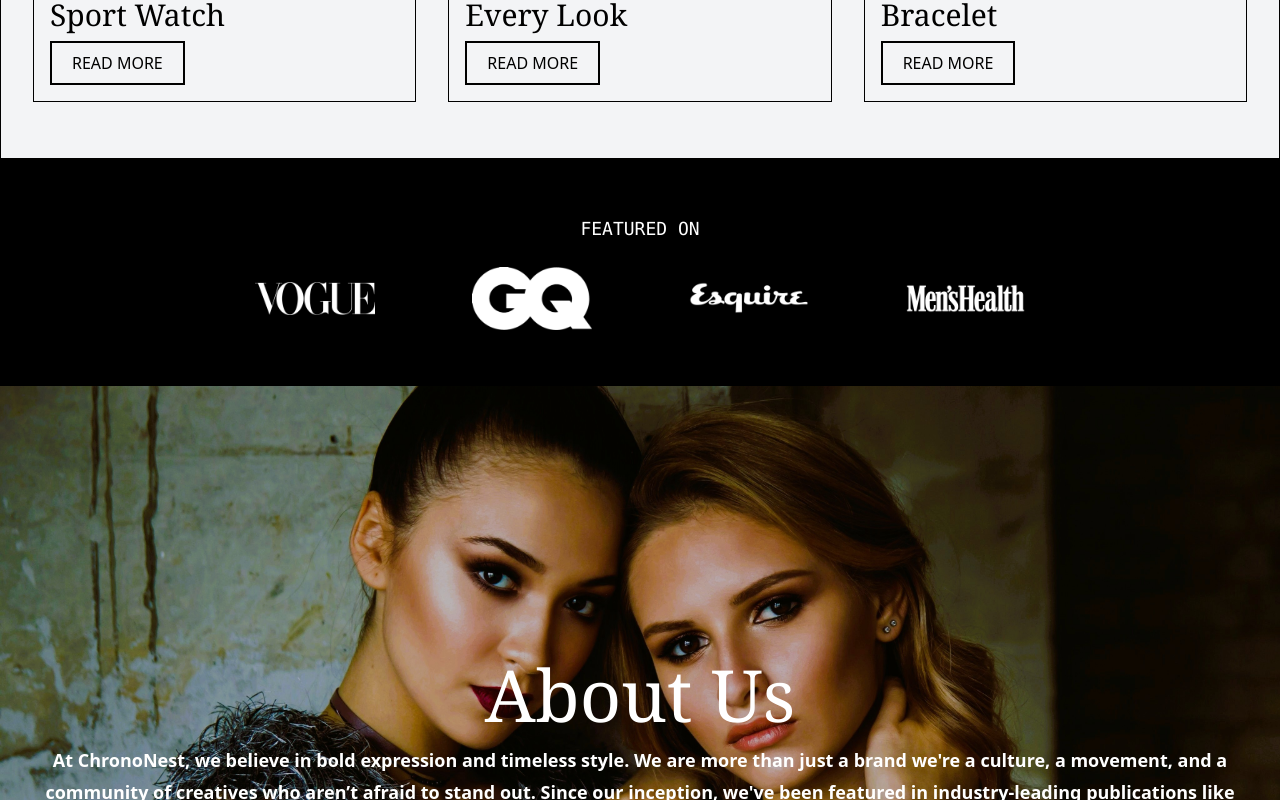
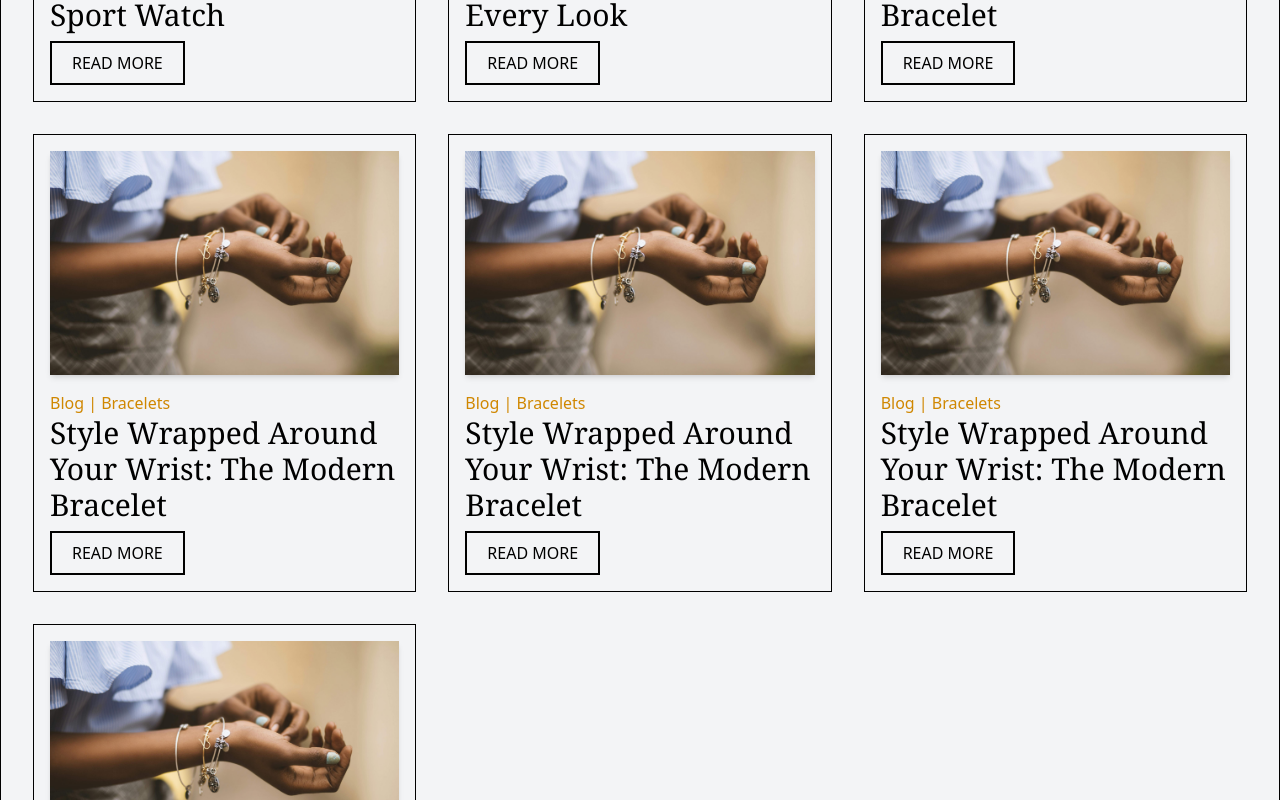
Before and after one commit to SamuelAdom/ChronoNest, a React (Vite) app: page / in a window 1280 px wide. Shown: the part 6760-7560 px from the top of the page. Built offline with nearby package versions, Linux system fonts and the light colour scheme.

Commit message:
new asset added

```diff
--- a/src/App.jsx
+++ b/src/App.jsx
@@ -4,6 +4,7 @@
 import ErrorPage from './Pages/ErrorPage'
 import ShopPage from './Pages/ShopPage'
 import AboutPage from './Pages/AboutPage'
+import NewsPage from './Pages/NewsPage'
 import MainLayout from './Layouts/MainLayout'
 
 const App = () => {
@@ -14,6 +15,7 @@
         <Route path='/' element={<HomePage/>}></Route>
         <Route path='/shop' element={<ShopPage/>}></Route>
         <Route path='/about-us' element={<AboutPage/>}></Route>
+        <Route path='/news' element={<NewsPage/>}></Route>
         <Route path='*' element={<ErrorPage/>}></Route>
         </Route>
       </Routes>
--- a/src/Components/Navbar.jsx
+++ b/src/Components/Navbar.jsx
@@ -10,7 +10,7 @@
     { title: "HOME", path: "/" },
     { title: "SHOP", path: "/shop" },
     { title: "ABOUT", path: "/about-us" },
-    { title: "NEWS", path: "javascript:void(0)" },
+    { title: "NEWS", path: "/news" },
     { title: "CONTACT", path: "javascript:void(0)" },
   ];
 
@@ -83,9 +83,9 @@
                   key={idx}
                   className="text-gray-700 lg:text-lg hover:text-gray-900"
                 >
-                  <a href={item.path} className="block">
+                  <Link to={item.path} className="block">
                     {item.title}
-                  </a>
+                  </Link>
                 </li>
               );
             })}
--- a/src/Pages/AboutPage.jsx
+++ b/src/Pages/AboutPage.jsx
@@ -3,6 +3,7 @@
 import About_Fashion from "../assets/About_Fashion.jpg";
 import Craftman from "../assets/Craftman.jpg";
 import Variety from "../assets/Variety.jpg";
+import TestimonialSection from "../Components/TestimonialSection";
 
 const AboutPage = () => {
   return (
@@ -100,6 +101,7 @@
         </p>
         <button className="bg-black text-white py-3 px-7 rounded-sm lg:hover:bg-transparent lg:hover:text-black hover:border-2 duration-300 transition-all cursor-pointer">JOIN NOW</button>
       </div>
+      <div className="mt-8"><TestimonialSection/></div>
     </>
   );
 };
--- /dev/null
+++ b/src/Pages/NewsPage.jsx
@@ -0,0 +1,19 @@
+import React from 'react'
+import Blog from '../Components/Blog'
+
+const NewsPage = () => {
+  return (
+    <>
+    <div className='flex flex-col justify-center items-center mt-7 space-y-3'>
+        <h1 className='text-5xl font-serif '>News</h1>
+        <p className='text-lg font-mono text-yellow-600'>ACCESSORIES | BLOG | BRACELETS | SUNGLASSES | WATCHES </p>
+    </div>
+    <div>
+        <Blog/>
+    </div>
+
+    </>
+  )
+}
+
+export default NewsPage
--- a/src/assets/asset.js
+++ b/src/assets/asset.js
@@ -130,6 +130,30 @@
     description: "Style Wrapped Around Your Wrist: The Modern Bracelet",
     image:Brace,
   },
+   {
+    id:4,
+    category: "Blog | Bracelets",
+    description: "Style Wrapped Around Your Wrist: The Modern Bracelet",
+    image:Brace,
+  },
+   {
+    id:5,
+    category: "Blog | Bracelets",
+    description: "Style Wrapped Around Your Wrist: The Modern Bracelet",
+    image:Brace,
+  },
+   {
+    id:6,
+    category: "Blog | Bracelets",
+    description: "Style Wrapped Around Your Wrist: The Modern Bracelet",
+    image:Brace,
+  },
+   {
+    id:7,
+    category: "Blog | Bracelets",
+    description: "Style Wrapped Around Your Wrist: The Modern Bracelet",
+    image:Brace,
+  },
 ]
 export const features = [
         {
```
